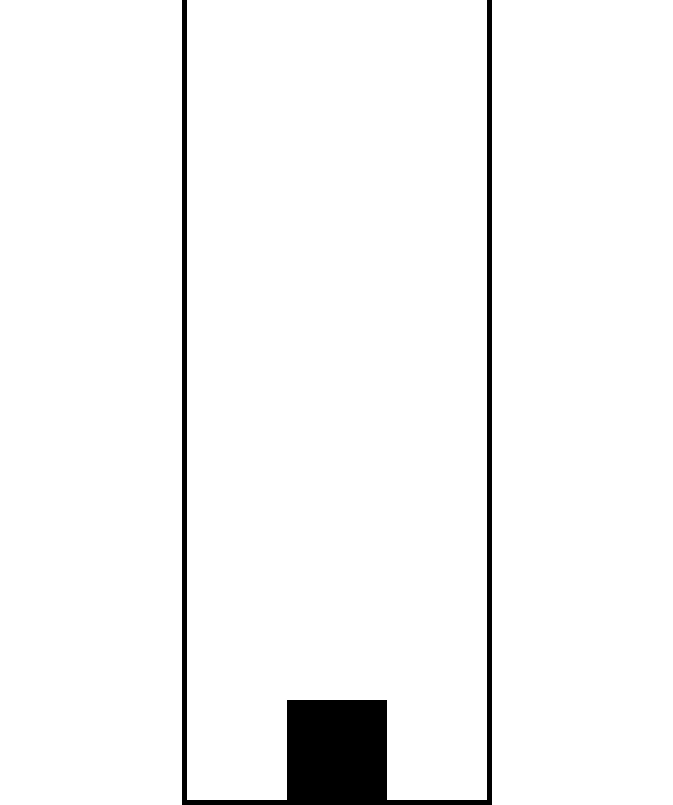
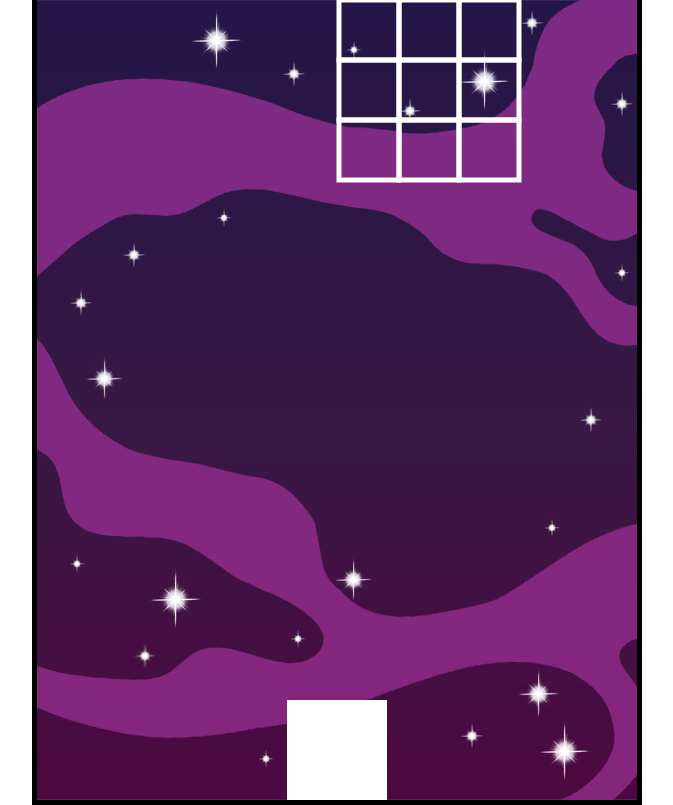
Before and after one commit to DashaPoliazz/space_invaders, a plain HTML site: page index.html in a window 1280 px wide. Shown: the whole page, without its empty margins (303-976 px from the left). Drawn offline with Linux system fonts and the light colour scheme.

Commit message:
collision detecter has been added

```diff
--- /dev/null
+++ b/src/Game/Enemy.js
@@ -0,0 +1,34 @@
+class Enemy {
+  constructor(game, positionX, positionY) {
+    this.game = game;
+
+    this.width = this.game.enemySize;
+    this.height = this.game.enemySize;
+    console.log(positionX, positionY);
+
+    this.x = 0;
+    this.y = 0;
+
+    this.positionX = positionX;
+    this.positionY = positionY;
+
+    this.markedForDeletion = false;
+  }
+
+  draw(context) {
+    context.strokeRect(this.x, this.y, this.width, this.height);
+  }
+  update(x, y) {
+    this.x = x + this.positionX;
+    this.y = y + this.positionY;
+    // check collision enemies - projectiles
+    this.game.projectilesPool.forEach((projectile) => {
+      if (!projectile.free && this.game.checkCollision(this, projectile)) {
+        this.markedForDeletion = true;
+        projectile.reset();
+      }
+    });
+  }
+}
+
+export default Enemy;
--- a/src/Game/Game.js
+++ b/src/Game/Game.js
@@ -1,8 +1,12 @@
 import Player from "./Player.js";
 import Projectile from "./Projectiles.js";
+import Wave from "./Wave.js";
 
 const PROJECTILES_POOL_CAPACITY = 10;
 const ENTER_KEY = "Enter";
+const ENEMY_GRID_ROWS = 3;
+const ENEMY_GRID_COLS = 3;
+const ENEMY_SIZE = 60;
 
 class Game {
   constructor(canvas) {
@@ -17,7 +21,15 @@ class Game {
     this.projectilesPool = [];
     this.numberOfProjectiles = PROJECTILES_POOL_CAPACITY;
     this.createProjectiles();
-    console.log(this.projectilesPool);
+
+    // Set of enemies will be organized as grid
+    this.columns = ENEMY_GRID_ROWS;
+    this.rows = ENEMY_GRID_COLS;
+    this.enemySize = ENEMY_SIZE;
+
+    // Enemy waves
+    this.waves = [];
+    this.waves.push(new Wave(this));
 
     // Event listeners
     window.addEventListener("keydown", ({ key }) => {
@@ -36,6 +48,9 @@ class Game {
       projectile.update();
       projectile.draw(context);
     });
+    this.waves.forEach((wave) => {
+      wave.render(context);
+    });
   }
   // create projectiles object pool
   createProjectiles() {
@@ -47,6 +62,16 @@ class Game {
   getProjectile() {
     return this.projectilesPool.find((projectile) => projectile.free);
   }
+  // collision detection between 2 rectangles
+  checkCollision(a, b) {
+    // collision
+    return (
+      a.x < b.x + b.width &&
+      a.x + a.width > b.x &&
+      a.y < b.y + b.height &&
+      a.y + a.height > b.y
+    );
+  }
 }
 
 export default Game;
--- /dev/null
+++ b/src/Game/Wave.js
@@ -0,0 +1,52 @@
+import Enemy from "./Enemy.js";
+
+const SPEED_X = 1;
+const SPEED_Y = 0;
+const MOTION_PATTERN = 5;
+
+class Wave {
+  constructor(game) {
+    this.game = game;
+
+    this.width = game.columns * game.enemySize;
+    this.height = game.rows * game.enemySize;
+
+    this.x = 0;
+    this.y = -this.height;
+
+    this.speedX = SPEED_X;
+    this.speedY = SPEED_Y;
+
+    this.enemies = [];
+    this.create();
+  }
+  render(context) {
+    // motion pattern
+    if (this.y < 0) this.y += MOTION_PATTERN;
+
+    this.speedY = 0;
+    if (this.x < 0 || this.x > this.game.width - this.width) {
+      this.speedX *= -1;
+      this.speedY = this.game.enemySize;
+    }
+    this.x += this.speedX;
+    this.y += this.speedY;
+    // rendering enemies
+    this.enemies.forEach((enemy) => {
+      enemy.update(this.x, this.y);
+      enemy.draw(context);
+    });
+    this.enemies = this.enemies.filter((object) => !object.markedForDeletion);
+  }
+  create() {
+    for (let y = 0; y < this.game.rows; y++) {
+      for (let x = 0; x < this.game.columns; x++) {
+        const enemyX = x * this.game.enemySize;
+        const enemyY = y * this.game.enemySize;
+        this.enemies.push(new Enemy(this.game, enemyX, enemyY));
+      }
+    }
+  }
+}
+
+export default Wave;
--- a/src/main.js
+++ b/src/main.js
@@ -7,8 +7,12 @@ window.addEventListener("load", () => {
   const canvas = document.getElementById("canvas1");
   const ctx = canvas.getContext("2d");
 
-  canvas.widht = WIDTH;
+  canvas.width = WIDTH;
   canvas.height = HEIGHT;
+  // everything that will drawn on canvas will be white
+  ctx.fillStyle = "white";
+  ctx.strokeStyle = "white";
+  ctx.lineWidth = 5;
 
   const game = new Game(canvas);
   game.render(ctx);
--- a/styles/style.css
+++ b/styles/style.css
@@ -4,4 +4,5 @@
   top: 50%;
   left: 50%;
   transform: translate(-50%, -50%);
+  background: url("../assets/images/background.png");
 }
```
Also changed, not shown: assets/images/background.png (added).
